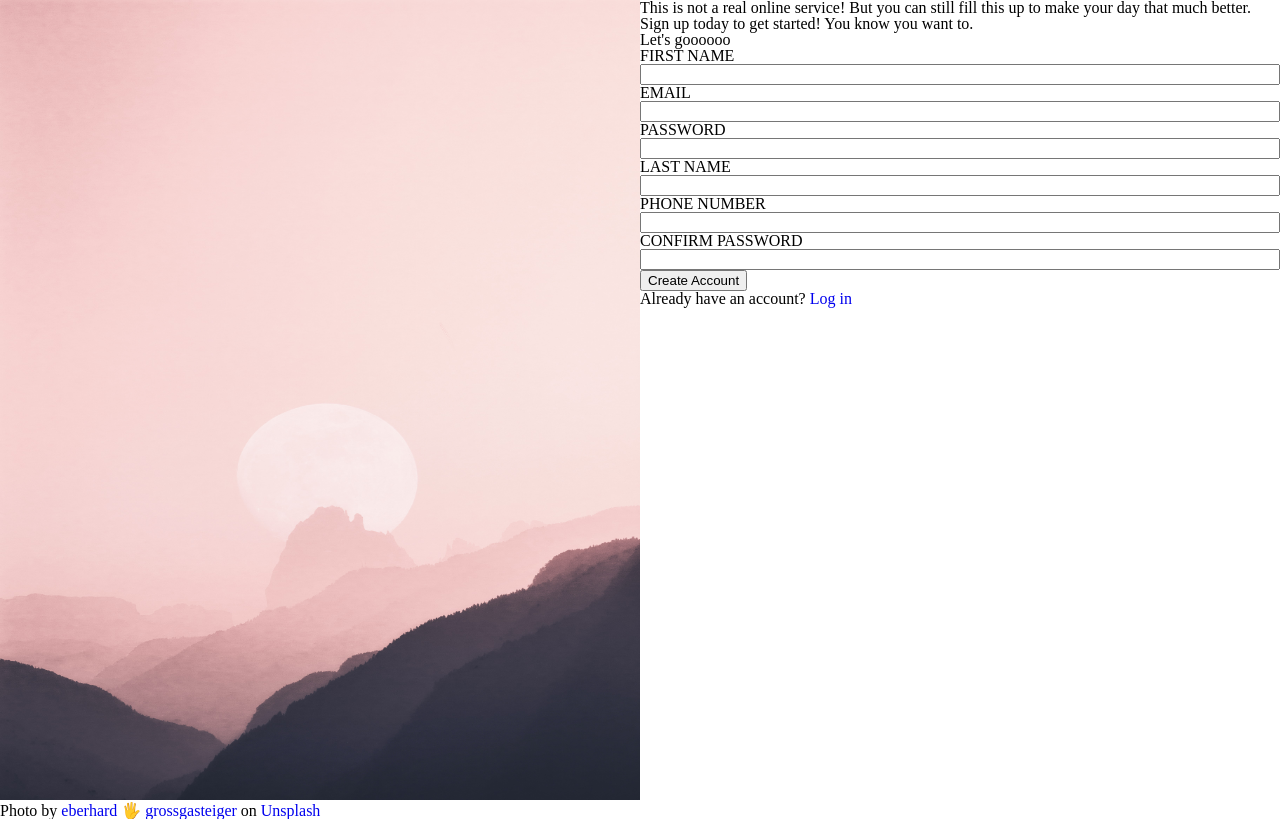
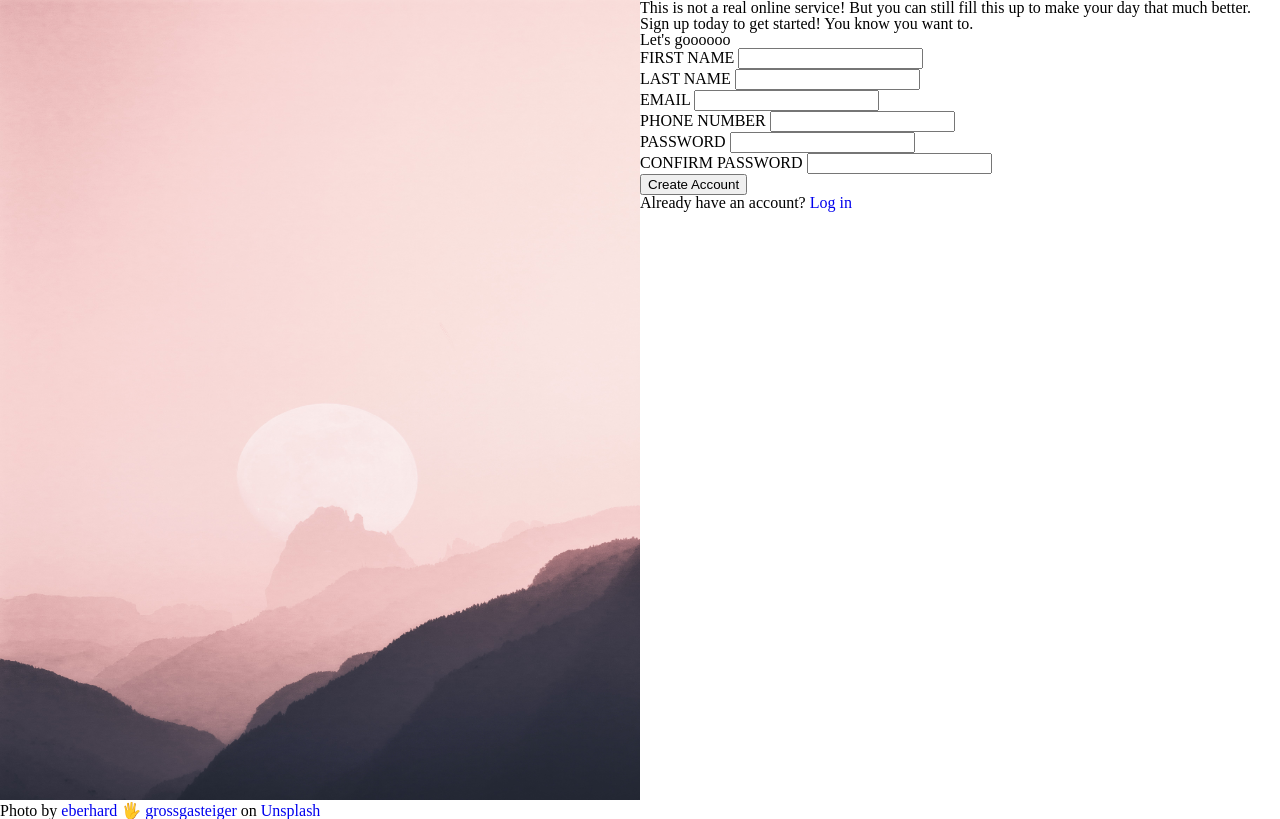
Before and after one commit to autom101/sign-up-form-project, a plain HTML site: page index.html in a window 1280 px wide. Drawn offline with Linux system fonts and the light colour scheme.

Commit message:
Change html so form becomes easier to style

```diff
--- a/index.html
+++ b/index.html
@@ -40,28 +40,45 @@
                 <h2>Let's goooooo</h2>
                 <form action="#" method="get" class="form">
                     <div class="form-top">
-                        <div class="form-column-left">
+                        <div class="form-row">
+                            <div class="form-row-left">
                                 <label for="first-name">FIRST NAME</label>
                                 <input id="first-name" type="text">
+                            </div>
 
+                            <div class="form-row-right">
+                                <label for="last-name">LAST NAME</label>
+                                <input id="last-name" type="text">
+                            </div>
+
+                        </div>
+
+                        <div class="form-row">
+                            <div class="form-row-left">
                                 <label for="email">EMAIL</label>
                                 <input id="email" type="email">
+                            </div>
 
+                            <div class="form-row-right">
+                                <label for="phone-number">PHONE NUMBER</label>
+                                <input id="phone-number" type="number">
+                            </div>
+
+                        </div>
+                        <div class="form-row">
+                            <div class="form-row-left">
                                 <label for="password">PASSWORD</label>
                                 <input id="password" type="password">
                             </div>
 
-                        <div class="form-column-right">
-                            <label for="last-name">LAST NAME</label>
-                            <input id="last-name" type="text">
-
-                            <label for="phone-number">PHONE NUMBER</label>
-                            <input id="phone-number" type="number">
-
+                            <div class="form-row-right">
                                 <label for="confirm-password">CONFIRM PASSWORD</label>
                                 <input id="confirm-password" type="password">
                             </div>
+
                         </div>
+                    </div>
+
                     <div class="form-bottom">
                         <button type="submit">Create Account</button>
                         <p>Already have an account? <a href="#">Log in</a></p>
```
Lines whose indentation alone changed are shown as unchanged.
